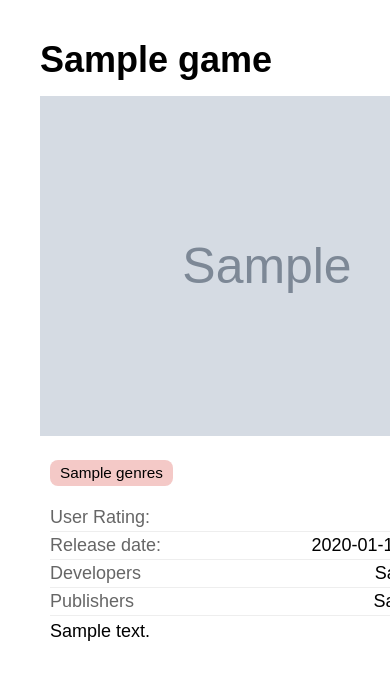
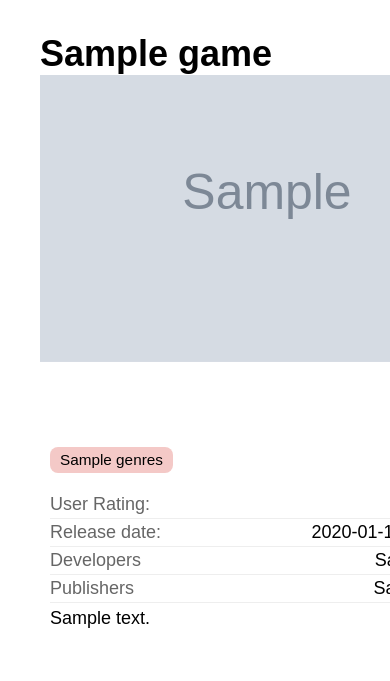
Before and after one commit to lisalmrdl/VAGUE, a Flask app: template templates/game_details.html in a window 390 px wide; the page is wider, and only the part inside the window is pictured. Shown: the part 66-747 px from the top of that part. Run offline with Flask 3, Linux system fonts and the light colour scheme; the template is opened without the code that fills it: most values are stand-ins (such as "Sample title", 1, 10 or a date in 2020); grey boxes marked "Sample" are stand-in pictures; parts of the project's set-up code (start-up, migrations or seed data) failed here and were passed over; some web fonts are replaced.

Commit message:
#20 small change to game-details banner. this size should look better.

```diff
--- a/static/styles/styles-games.css
+++ b/static/styles/styles-games.css
@@ -1,5 +1,6 @@
 h1 {
     margin-bottom: 0;
+    margin-block-start: 0.5em;
 }
 .body-container {
     margin: 0px 30px 0px 25px;
@@ -15,6 +16,13 @@ h1 {
     /* flex: 55%; */
     width: 100%;
     padding-top: 15px;
+    height: 70vh;
+    overflow: hidden;
+}
+.game-image img {
+    transform: translateY(-20%);
+    object-fit: cover;      /* crop to fit container */
+    object-position: center; /* crop center vertically */
 }
 .game-cover {
     width: 100%;
@@ -91,6 +99,9 @@ h1 {
     .genres {
       margin-block-start: 0.5em;
     }
+    .game-image {
+        max-height: 40vh;
+    }
 }
 
 .game-recs h2 {
```
